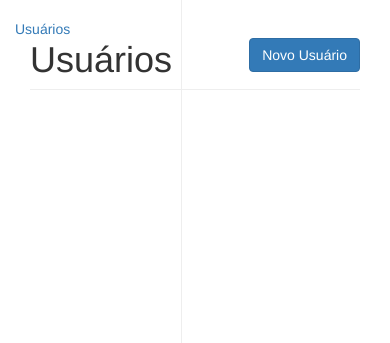
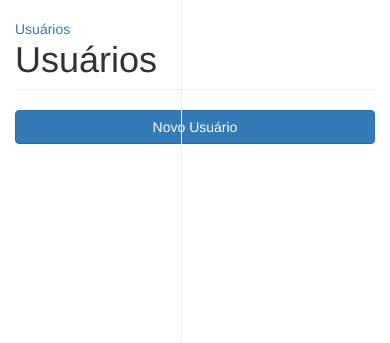
Before and after one commit to HemersonGH/SGDd_CI, a CodeIgniter app: page /SGDs_CI/usuario in a window 390 px wide. Shown: the part 102-445 px from the top of the page. Run offline with CodeIgniter, Linux system fonts and the light colour scheme; some libraries are stand-ins or nearby versions.

Commit message:
concertando posicionamento do botão adicionar novo usuario

```diff
--- a/application/views/listar_usuario.php
+++ b/application/views/listar_usuario.php
@@ -1,11 +1,11 @@
 
-  <main class="col-sm-9 offset-sm-3 col-md-10 offset-md-2 pt-3 main">
-    <div class="col-md-12">
+  <main class="row col-sm-9 offset-sm-3 col-md-10 offset-md-2 pt-3 main">
+    <div class="col-md-10">
       <h1>Usuários</h1>
     </div>
 
-    <div class="col-md-2 position">
-      <a class="btn btn-primary " href="<?= base_url();?>usuario/cadastro"> Novo Usuário</a>
+    <div class="col-md-2">
+      <a class="btn btn-primary btn-block" href="<?= base_url();?>usuario/cadastro"> Novo Usuário</a>
     </div>
   </main>
   </div>
```
